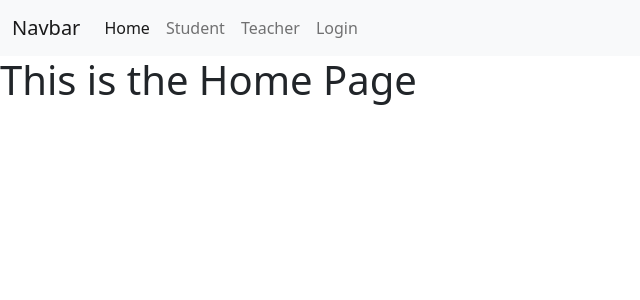
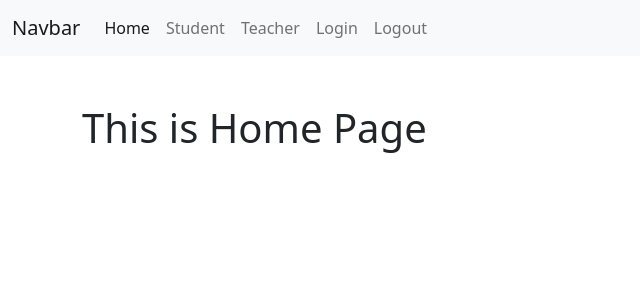
Before and after one commit to chanchal2c/Institute-Management, a Django app: template Institute/authApp/templates/home.html in a window 1280 px wide. Shown: the top 300 px of the page, without its empty margins (0-640 px from the left). Run offline with Django 3.2, Linux system fonts and the light colour scheme; the template is opened without the code that fills it, so the values that code supplies are empty.

Commit message:
Add logout functionality and message

```diff
--- a/Institute/authApp/templates/home.html
+++ b/Institute/authApp/templates/home.html
@@ -5,5 +5,8 @@
 {% endblock title %}
 
 {% block content %}
-  <h1>This is the Home Page</h1>
+
+  <div class="container mt-5">
+    <h1>This is Home Page</h1>
+  </div>
 {% endblock content %}
--- a/Institute/authApp/templates/master/base.html
+++ b/Institute/authApp/templates/master/base.html
@@ -18,6 +18,8 @@
 
     {% include "master/nav.html" %}
 
+    {% include "master/message.html" %}
+
     {% block content %}
 
     {% endblock content %}
--- /dev/null
+++ b/Institute/authApp/templates/master/message.html
@@ -0,0 +1,9 @@
+{% if messages %}
+
+{% for message in messages %}
+<div class="alert alert-primary" role="alert">
+  {{ message }}
+</div>
+{% endfor %}
+
+{% endif %}
--- a/Institute/authApp/templates/master/nav.html
+++ b/Institute/authApp/templates/master/nav.html
@@ -18,6 +18,9 @@
         <li class="nav-item">
           <a class="nav-link" href="{% url "login_view" %}">Login</a>
         </li>
+        <li class="nav-item">
+          <a class="nav-link" href="{% url "logout_view" %}">Logout</a>
+        </li>
       </ul>
     </div>
   </div>
--- a/Institute/authApp/urls.py
+++ b/Institute/authApp/urls.py
@@ -1,7 +1,8 @@
 from django.urls import path
-from .views import home_view, login_view
+from .views import *
 
 urlpatterns = [
     path('', home_view, name='home_view'),
     path('login/', login_view, name='login_view'),
+    path('logout/', logout_view, name='logout_view'),
 ]
```
Also changed, not shown: Institute/authApp/views.py (+10 -1 lines), Institute/db.sqlite3.
